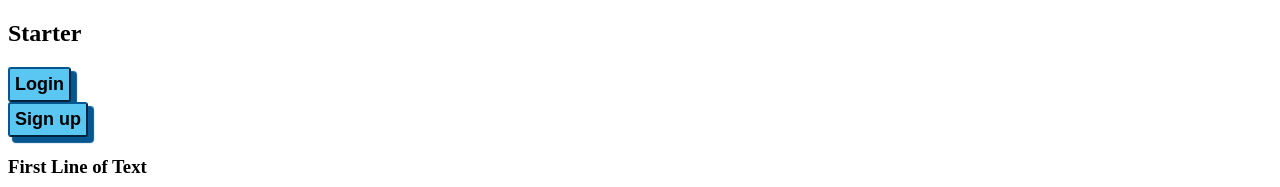
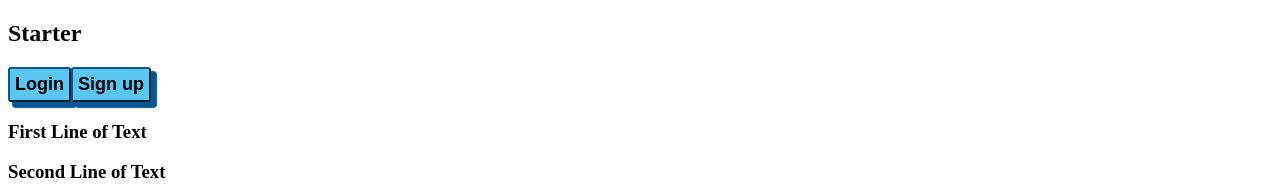
Before and after one commit to O1-Network/starter-dev, a React (Create React App) app in the folder client/: page / in a window 1280 px wide. Shown: the top 187 px of the page. Built offline with nearby package versions, Linux system fonts and the light colour scheme.

Commit message:
Makes the buttons on the same line

```diff
--- a/client/src/components/Intro.css
+++ b/client/src/components/Intro.css
@@ -10,3 +10,7 @@ input[type="submit"]{
       font-weight: bold;
       box-shadow: 5px 5px 1px 1px #06568f;
   }
+
+form{
+display: inline;
+}
```
